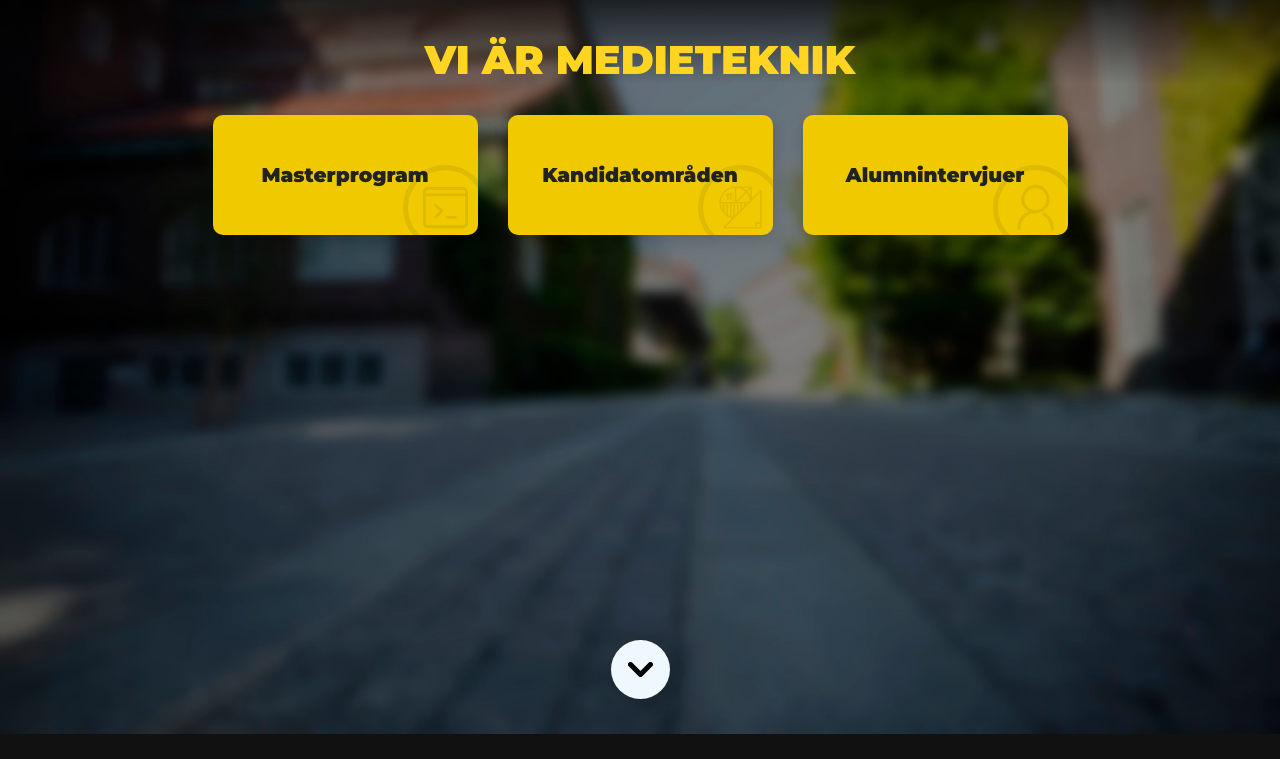
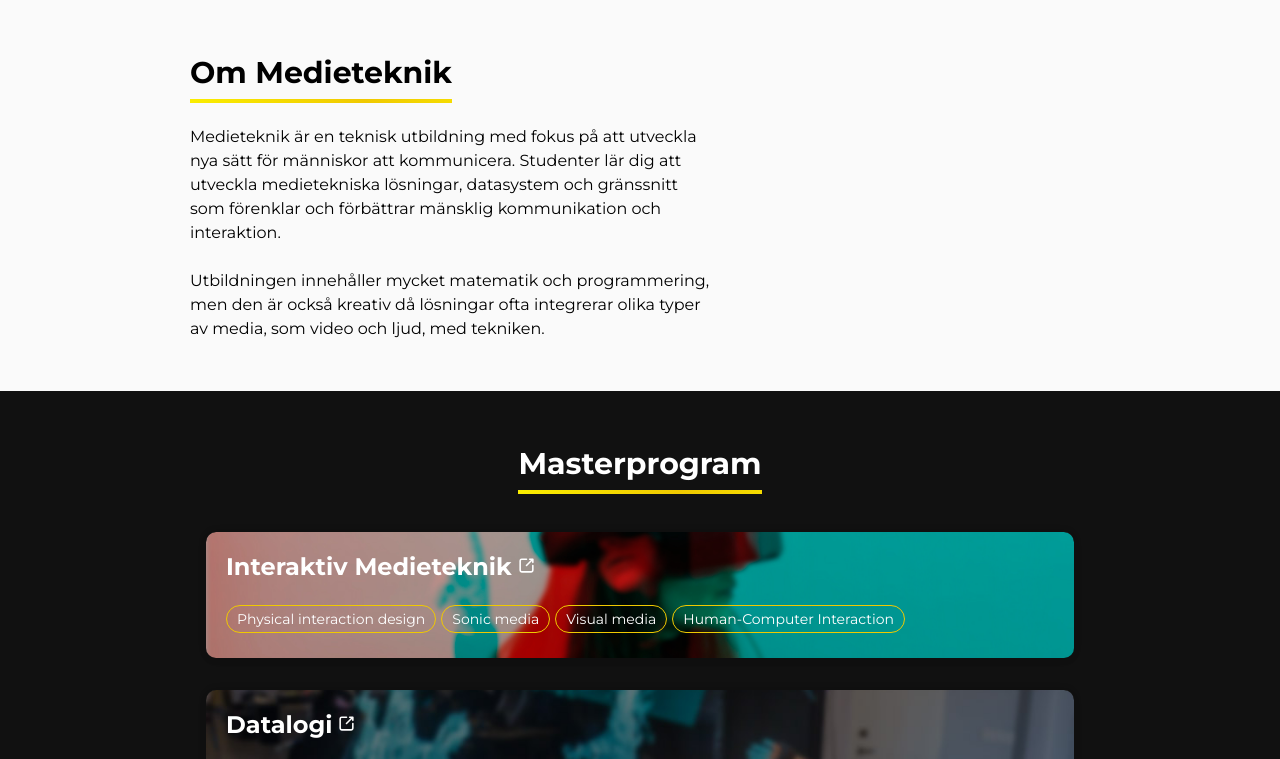
Before and after one commit to MediasBranschdag/MBD, a React (Create React App) app: page /medieteknik in a window 1280 px wide. Shown: the top 759 px of the page. Built offline with nearby package versions, Linux system fonts and the light colour scheme.

Commit message:
changes to layout and content on about page

```diff
--- /dev/null
+++ b/src/pages/we-are-page/we-are-page.css
@@ -0,0 +1,11 @@
+#wearepage-intro {
+    max-width: 750px;
+    position: relative;
+    overflow: hidden;
+    margin-left: auto;
+    margin-right: auto;
+    margin-bottom: 2em;
+    padding: 5vw;
+    border-radius: 2.5vw;
+    background-color: var(--theme-primary-color-normal);
+}
--- a/src/pages/we-are-page/we-are-page.tsx
+++ b/src/pages/we-are-page/we-are-page.tsx
@@ -1,7 +1,7 @@
 import React, { FC, Fragment } from 'react'
 
 import Footer from '../../components/footer/footer'
-
+import './we-are-page.css'
 import TranslationModel from '../../model/translationModel'
 import phrases from '../../data/translations.json'
 import ContentSection, {
@@ -11,7 +11,7 @@ import ContentSection, {
 
 import Background from '../../assets/backgrounds/kth_stone_ground.jpg'
 import FieldCard from '../../components/field-card/field-card'
-import SectionTitle from '../../components/section-title/section-title'
+import SectionTitle, { TitleSectionAlignment } from '../../components/section-title/section-title'
 
 import UndergraduateFields from './undergraduate-fields.json'
 import Masters from './master-fields.json'
@@ -23,48 +23,78 @@ import ProfileIcon from '../../assets/icons/other/profileIcon_black.svg'
 import AlumniInterviews from '../../components/alumni-interviews/alumni-interviews'
 import IntroScreen from '../../components/intro-screen/intro-screen'
 import IntroScreenButtons from '../../components/intro-screen/intro-screen-buttons/intro-screen-buttons'
+import TextSection from '../../components/text-section/text-section'
+import TextWithContent from '../../components/text-with-content/text-with-content'
+import { MBDDateContext } from '../../contexts/mbd-date-provider'
 
 const WeArePage: FC = () => {
     return (
+
         <div className='what-is-page'>
-            <IntroScreen
-                backgroundImage={Background}
-                title={TranslationModel.translate(
-                    phrases.we_are_media_technology
-                )}
-            >
-                <IntroScreenButtons
-                    buttons={[
-                        {
-                            title: TranslationModel.translate(
-                                phrases.we_are_media_technology.masters
-                            ),
-                            iconPath: TerminalIcon,
-                            scrollTargetID: 'master-programmes',
-                        },
-                        {
-                            title: TranslationModel.translate(
-                                phrases.we_are_media_technology
-                                    .undergraduate_fields
-                            ),
-                            iconPath: MathIcon,
-                            scrollTargetID: 'undergraduate-fields',
-                        },
-                        {
-                            title: TranslationModel.translate(
-                                phrases.we_are_media_technology
-                                    .alumni_interviews
-                            ),
-                            iconPath: ProfileIcon,
-                            scrollTargetID: 'alumni-interviews',
-                        },
-                    ]}
+            <ContentSection>
+                <TextWithContent
+                    text={
+                        <TextSection>
+                            <h1>
+
+
+                                <SectionTitle>
+                                    {TranslationModel.translate(
+                                        phrases.we_are_media_technology.about_media_technology
+                                    )}
+                                </SectionTitle>
+
+
+                            </h1>
+                            <MBDDateContext.Consumer>
+                                {(mbdDate) =>
+                                    TranslationModel.translate({
+                                        se: (
+                                            <span>
+                                                Medieteknik är en teknisk utbildning med fokus
+                                                på att utveckla nya sätt för människor att kommunicera.
+                                                Studenter lär dig att utveckla medietekniska lösningar,
+                                                datasystem och gränssnitt som förenklar och förbättrar mänsklig
+                                                kommunikation och interaktion.
+                                                <br />
+                                                <br />
+                                                Utbildningen innehåller mycket
+                                                matematik och programmering, men den är också kreativ då lösningar
+                                                ofta integrerar olika typer av media, som video och ljud, med tekniken.
+                                            </span>
+                                        ),
+                                        en: (
+                                            <span>
+                                                Media Technology is a technical education with a focus on
+                                                new ways of human communication.
+                                                Students are though how to develop media technology solutions,
+                                                computer systems and user interfaces that simplify and improve human
+                                                communication and interaction.
+                                                <br />
+                                                <br />
+                                                The education contains a lot
+                                                mathematics and programming, but it is also creative since solutions often
+                                                integrates different types of media such as video and sound with other digital technology.
+                                            </span>
+                                        ),
+                                    })
+                                }
+                            </MBDDateContext.Consumer>
+                        </TextSection>
+                    }
+                    content={
+                        // This is used to make the icon on the map background
+                        // visibale on small screens
+                        <div className='companypage-see-map-box'></div>
+                    }
                 />
-            </IntroScreen>
+            </ContentSection>
+
+
 
             <div id='master-programmes' />
             <ContentSection background={ContentSectionBackground.dark}>
-                <SectionTitle>
+                <SectionTitle align={TitleSectionAlignment.center}>
                     {TranslationModel.translate(
                         phrases.we_are_media_technology.masters
                     )}
@@ -75,7 +105,7 @@ const WeArePage: FC = () => {
                             <FieldCard
                                 field={field}
                                 key={field.title.se}
-                                onClick={() => {}}
+                                onClick={() => { }}
                                 showDesc
                                 background={field.background}
                             />
@@ -85,7 +115,7 @@ const WeArePage: FC = () => {
             </ContentSection>
             <div id='undergraduate-fields' />
             <ContentSection>
-                <SectionTitle>
+                <SectionTitle align={TitleSectionAlignment.center}>
                     {TranslationModel.translate(
                         phrases.we_are_media_technology.undergraduate_fields
                     )}
@@ -95,20 +125,12 @@ const WeArePage: FC = () => {
                         <FieldCard
                             field={field}
                             key={field.title.se}
-                            onClick={() => {}}
+                            onClick={() => { }}
                         />
                     </Fragment>
                 ))}
             </ContentSection>
-            <div id='alumni-interviews' />
-            <ContentSection size={ContentSectionSize.large}>
-                <SectionTitle>
-                    {TranslationModel.translate(
-                        phrases.we_are_media_technology.alumni_interviews
-                    )}
-                </SectionTitle>
-                <AlumniInterviews />
-            </ContentSection>
+
 
             <Footer />
         </div>
```
